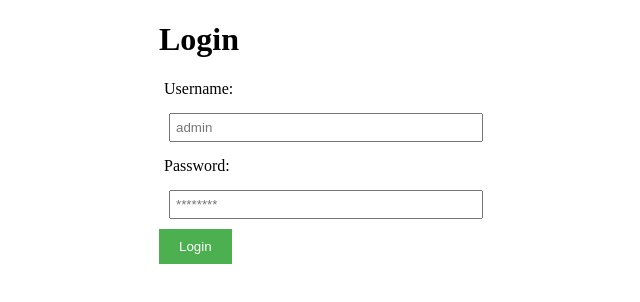
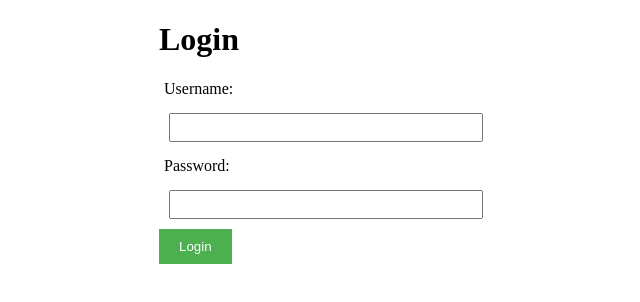
Before and after one commit to iamneo-production/dcbeafbbfcd305677739bfdbccbfebeddone, a plain HTML site: page public/index.html in a window 1280 px wide. Shown: the full height of the page, 331-971 px from the left. Drawn offline with Linux system fonts and the light colour scheme.

Commit message:
Backup Commit

```diff
--- a/public/index.html
+++ b/public/index.html
@@ -40,9 +40,9 @@ label{
   <div class="container">
     <h1>Login</h1>
     <label for="username">Username:</label>
-    <input type="text" id="username" placeholder="admin">
+    <input type="text" id="username">
     <label for="password">Password:</label>
-    <input type="password" id="password" placeholder="********"><br>
+    <input type="password" id="password"><br>
     <button>Login</button>
   </div>
   <form></form>
```
